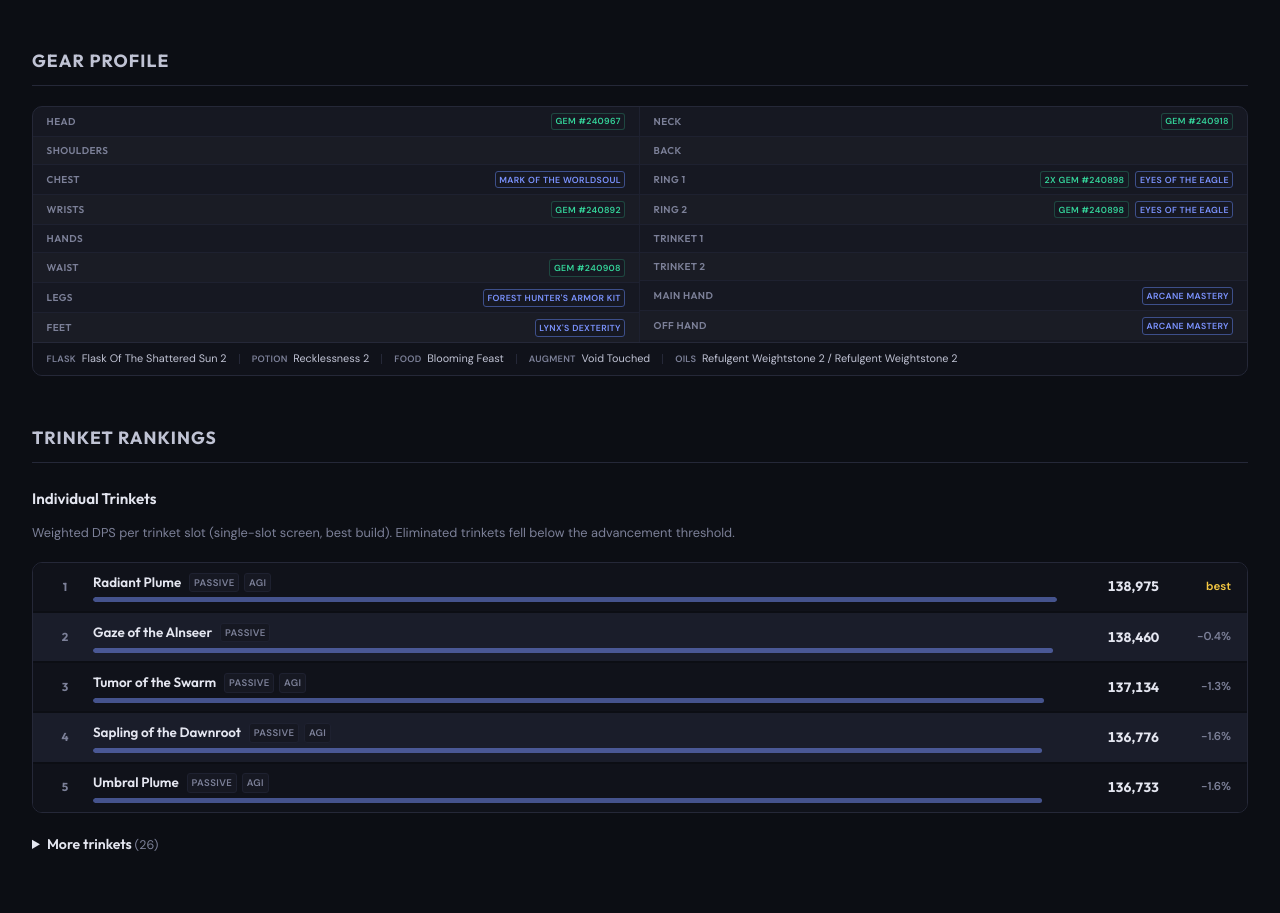
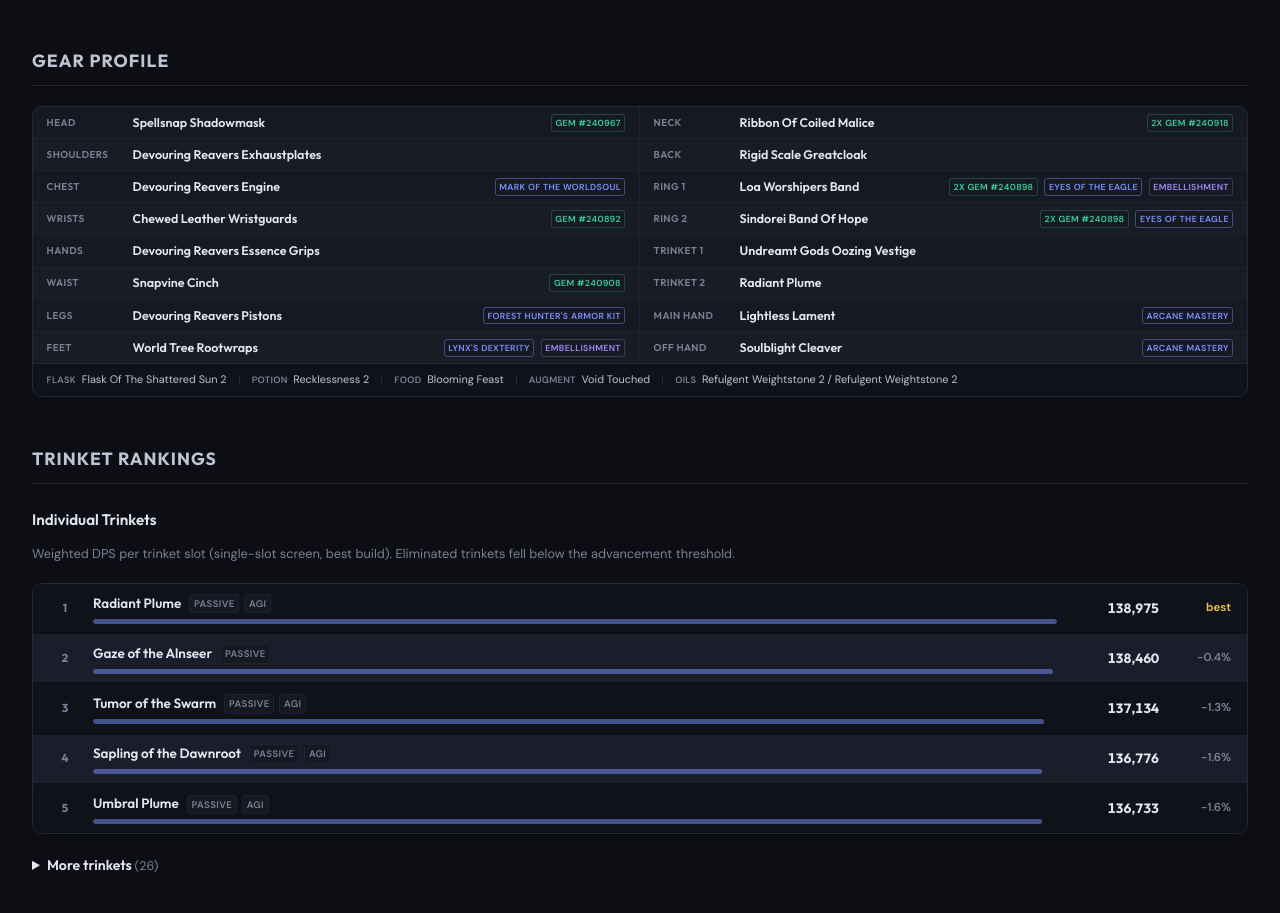
Before and after one commit to taherbert/dh-apl, a plain HTML site: page havoc/index.html in a window 1280 px wide. Shown: the part 2490-3403 px from the top of the page. Drawn offline with Linux system fonts and the light colour scheme.

Commit message:
Publish havoc report - 2026-03-02 22:17 UTC

```diff
--- a/havoc/index.html
+++ b/havoc/index.html
@@ -2730,68 +2730,68 @@ footer { animation-delay: 0.35s; }
     <div class="gear-columns">
       <div class="gear-col"><div class="gear-row">
       <span class="gear-slot">Head</span>
-      <span class="gear-name"></span>
+      <span class="gear-name">Spellsnap Shadowmask</span>
       <span class="gear-tags"><span class="gear-anno gear-anno--gem">Gem #240967</span></span>
     </div><div class="gear-row">
       <span class="gear-slot">Shoulders</span>
-      <span class="gear-name"></span>
+      <span class="gear-name">Devouring Reavers Exhaustplates</span>
       <span class="gear-tags"></span>
     </div><div class="gear-row">
       <span class="gear-slot">Chest</span>
-      <span class="gear-name"></span>
+      <span class="gear-name">Devouring Reavers Engine</span>
       <span class="gear-tags"><span class="gear-anno gear-anno--enchant">Mark of the Worldsoul</span></span>
     </div><div class="gear-row">
       <span class="gear-slot">Wrists</span>
-      <span class="gear-name"></span>
+      <span class="gear-name">Chewed Leather Wristguards</span>
       <span class="gear-tags"><span class="gear-anno gear-anno--gem">Gem #240892</span></span>
     </div><div class="gear-row">
       <span class="gear-slot">Hands</span>
-      <span class="gear-name"></span>
+      <span class="gear-name">Devouring Reavers Essence Grips</span>
       <span class="gear-tags"></span>
     </div><div class="gear-row">
       <span class="gear-slot">Waist</span>
-      <span class="gear-name"></span>
+      <span class="gear-name">Snapvine Cinch</span>
       <span class="gear-tags"><span class="gear-anno gear-anno--gem">Gem #240908</span></span>
     </div><div class="gear-row">
       <span class="gear-slot">Legs</span>
-      <span class="gear-name"></span>
+      <span class="gear-name">Devouring Reavers Pistons</span>
       <span class="gear-tags"><span class="gear-anno gear-anno--enchant">Forest Hunter's Armor Kit</span></span>
     </div><div class="gear-row">
       <span class="gear-slot">Feet</span>
-      <span class="gear-name"></span>
-      <span class="gear-tags"><span class="gear-anno gear-anno--enchant">Lynx's Dexterity</span></span>
+      <span class="gear-name">World Tree Rootwraps</span>
+      <span class="gear-tags"><span class="gear-anno gear-anno--enchant">Lynx's Dexterity</span><span class="gear-anno gear-anno--emb">Embellishment</span></span>
     </div></div>
       <div class="gear-col"><div class="gear-row">
       <span class="gear-slot">Neck</span>
-      <span class="gear-name"></span>
-      <span class="gear-tags"><span class="gear-anno gear-anno--gem">Gem #240918</span></span>
+      <span class="gear-name">Ribbon Of Coiled Malice</span>
+      <span class="gear-tags"><span class="gear-anno gear-anno--gem">2x Gem #240918</span></span>
     </div><div class="gear-row">
       <span class="gear-slot">Back</span>
-      <span class="gear-name"></span>
+      <span class="gear-name">Rigid Scale Greatcloak</span>
       <span class="gear-tags"></span>
     </div><div class="gear-row">
       <span class="gear-slot">Ring 1</span>
-      <span class="gear-name"></span>
+      <span class="gear-name">Loa Worshipers Band</span>
+      <span class="gear-tags"><span class="gear-anno gear-anno--gem">2x Gem #240898</span><span class="gear-anno gear-anno--enchant">Eyes of the Eagle</span><span class="gear-anno gear-anno--emb">Embellishment</span></span>
+    </div><div class="gear-row">
+      <span class="gear-slot">Ring 2</span>
+      <span class="gear-name">Sindorei Band Of Hope</span>
       <span class="gear-tags"><span class="gear-anno gear-anno--gem">2x Gem #240898</span><span class="gear-anno gear-anno--enchant">Eyes of the Eagle</span></span>
     </div><div class="gear-row">
-      <span class="gear-slot">Ring 2</span>
-      <span class="gear-name"></span>
-      <span class="gear-tags"><span class="gear-anno gear-anno--gem">Gem #240898</span><span class="gear-anno gear-anno--enchant">Eyes of the Eagle</span></span>
-    </div><div class="gear-row">
       <span class="gear-slot">Trinket 1</span>
-      <span class="gear-name"></span>
+      <span class="gear-name">Undreamt Gods Oozing Vestige</span>
       <span class="gear-tags"></span>
     </div><div class="gear-row">
       <span class="gear-slot">Trinket 2</span>
-      <span class="gear-name"></span>
+      <span class="gear-name">Radiant Plume</span>
       <span class="gear-tags"></span>
     </div><div class="gear-row">
       <span class="gear-slot">Main Hand</span>
-      <span class="gear-name"></span>
+      <span class="gear-name">Lightless Lament</span>
       <span class="gear-tags"><span class="gear-anno gear-anno--enchant">Arcane Mastery</span></span>
     </div><div class="gear-row">
       <span class="gear-slot">Off Hand</span>
-      <span class="gear-name"></span>
+      <span class="gear-name">Soulblight Cleaver</span>
       <span class="gear-tags"><span class="gear-anno gear-anno--enchant">Arcane Mastery</span></span>
     </div></div>
     </div>
```
